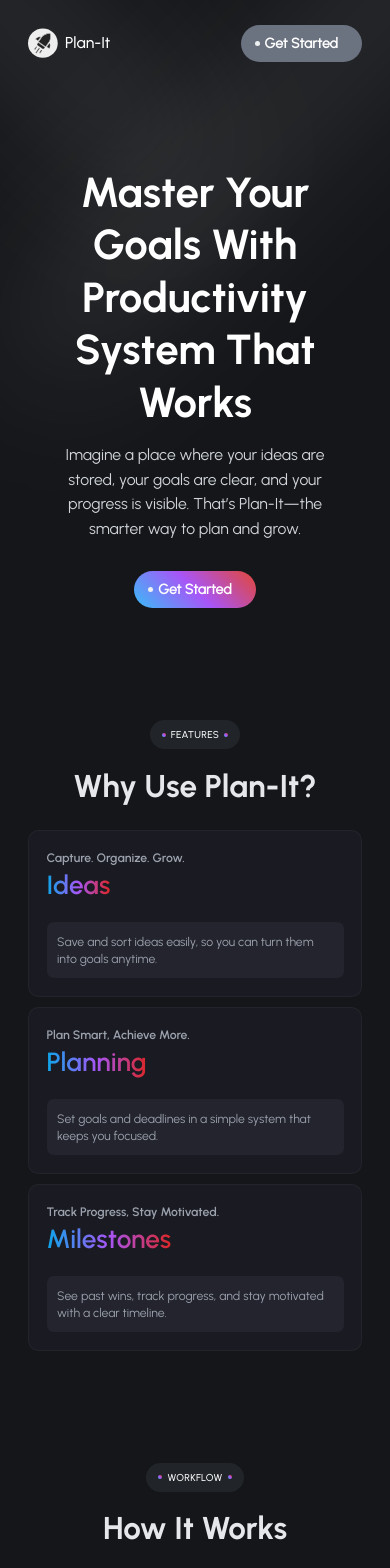
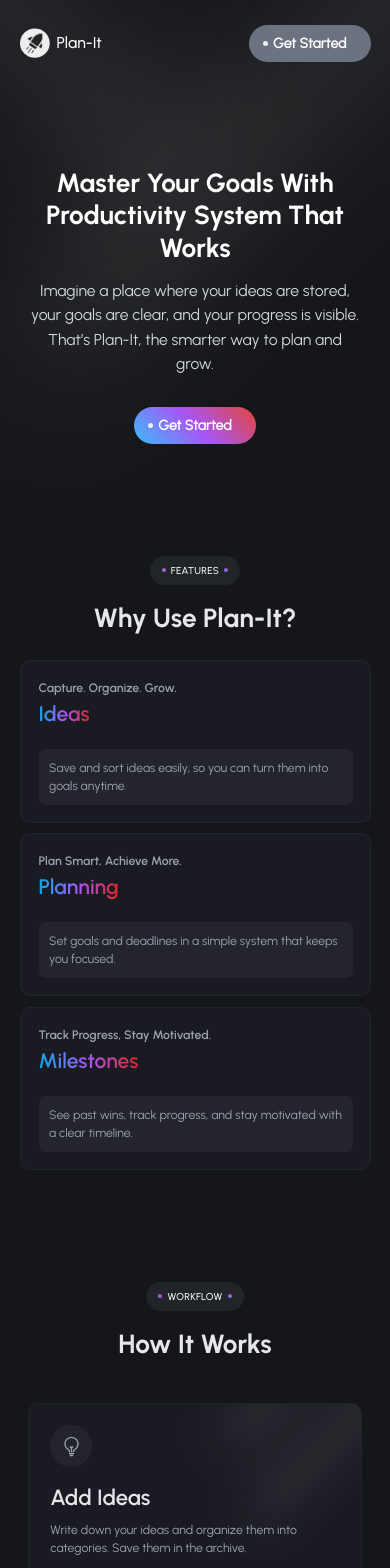
Before and after one commit to rajan-khadkaa/plan-it, a React (Vite) app in the folder frontend/: page / in a window 390 px wide. Shown: the top 1568 px of the page. Built offline with nearby package versions, Linux system fonts and the light colour scheme; no server answers.

Commit message:
login, signup and responsive

```diff
--- a/frontend/src/App.jsx
+++ b/frontend/src/App.jsx
@@ -15,7 +15,7 @@ function App() {
   const [blur, setBlur] = useState(false);
 
   return (
-    <div className="w-full h-screen overflow-visible box-border">
+    <div className="w-full h-[100dvh] overflow-visible box-border">
       <div className="w-full h-full">
         <BlurContext.Provider value={{ blur, setBlur }}>
           <Router>
--- a/frontend/src/components/Login.jsx
+++ b/frontend/src/components/Login.jsx
@@ -55,7 +55,14 @@ function Login() {
         })
         .catch((error) => console.log("Could not login. Try again.", error));
     } catch (error) {
-      if (error.code !== "auth/popup-closed-by-user") setError(error.message);
+      if (error.code === "auth/popup-closed-by-user") {
+        setError("Sign in failed. Please try again.");
+      } else {
+        const errorMsg = error.code.split("/")[1] || error.message;
+        setError(`Error: ${errorMsg}`);
+        // setError("Something went wrong. Please try again.");
+        console.log(error.message);
+      }
     } finally {
       setLoading(false);
     }
@@ -90,7 +97,11 @@ function Login() {
         })
         .catch((error) => console.log("Could not login. Try again.", error));
     } catch (error) {
-      setError(error.message);
+      if (error.code === "auth/invalid-credential") {
+        setError("Incorrect email or password.");
+      } else {
+        setError(error.message);
+      }
     } finally {
       setLoading(false);
     }
@@ -134,7 +145,14 @@ function Login() {
         })
         .catch((error) => console.log("Could not login. Try again.", error));
     } catch (error) {
-      setError(error.message);
+      if (error.code === "auth/email-already-in-use") {
+        setError("Email already in use.");
+      } else if (error.code === "auth/weak-password") {
+        const errorMsg = error.message.split("(")[0].slice(9);
+        setError(errorMsg);
+      } else {
+        setError(error.message);
+      }
     } finally {
       setLoading(false);
     }
@@ -152,8 +170,8 @@ function Login() {
       </div> */}
 
       {/* Right Side: Form */}
-      <div className="w-full md:w-1/2 flex flex-col justify-center items-center bg-white">
-        <div className="flex w-[60%] flex-col gap-2 px-4">
+      <div className="w-[90%] md:w-[60%] lg:w-[36%] flex flex-col justify-center items-center bg-white">
+        <div className="flex w-[90%] flex-col gap-2 px-4">
           {/* Logo */}
           {/* <img
             className="w-[50px] opacity-90 mb-4"
--- a/frontend/src/components/Plans/Plan.jsx
+++ b/frontend/src/components/Plans/Plan.jsx
@@ -108,7 +108,6 @@ function Plan() {
                 </p>
               </div>
             </div>
-            {console.log("checkbox is: ", checked)}
             {/* <div className="w-full flex flex-col gap-4 mt-4 border-2"> */}
             <div className="w-full mt-6 box-border flex flex-col md:flex-row gap-3 justify-start items-center">
               <button
--- a/frontend/src/components/Start.jsx
+++ b/frontend/src/components/Start.jsx
@@ -77,7 +77,7 @@ function Start() {
   ];
 
   return (
-    <div className="pt-5 min-h-screen overflow-hidden w-full bg-primaryBrandColor flex flex-col gap-32 relative box-border m-0">
+    <div className="pt-5 min-h-screen overflow-hidden w-full bg-primaryBrandColor flex flex-col items-center gap-32 relative box-border m-0">
       {/* <div className="md:px-40 px-8 pt-5 min-h-screen overflow-hidden w-full bg-white flex flex-col gap-32 relative box-border m-0"> */}
       {/* Left Spotlight */}
       <div className="absolute top-0 -left-[150px] sm:-left-[50px] w-[400px] h-[100px] bg-white/10 rotate-45 blur-3xl rounded-full"></div>
@@ -85,7 +85,7 @@ function Start() {
       {/* Right Spotlight */}
       <div className="absolute top-0 -right-[400px] sm:-right-[200px] w-[900px] h-[100px] bg-white/10 -rotate-45 blur-3xl rounded-full"></div>
 
-      <div className="flex flex-col gap-32 md:px-40 px-8">
+      <div className="flex flex-col gap-32 w-[90%] md:w-[90%] lg:w-[80%] max-w-[1000px]">
         <nav id="home" className="flex justify-between sticky top-2">
           <div className="flex gap-2 items-center">
             <img
@@ -102,15 +102,15 @@ function Start() {
             <span>Get Started</span>
           </button>
         </nav>
-        <section className="flex flex-col justify-center items-center">
+        <section className="flex w-full flex-col justify-center items-center">
           {/* <h1 className="text-5xl text-white text-center font-primaryBold leading-tight bg-gradient-to-r from-sky-500 via-purple-500 to-red-600 bg-clip-text text-transparent"> */}
-          <h1 className="text-5xl w-[95%] sm:w-[90%] lg:w-[75%] text-white text-center font-primaryBold leading-tight">
+          <h1 className="text-3xl md:text-4xl lg:text-5xl w-full  lg:w-[65%] text-white text-center font-primaryBold leading-tight">
             Master Your Goals With Productivity System That Works
           </h1>
-          <p className="text-lg w-[80%] sm:w-[75%] lg:w-[60%] text-gray-300 mt-4 text-center">
+          <p className="text-lg w-[95%] md:w-[90%] lg:w-[60%] text-gray-300 mt-4 text-center">
             Imagine a place where your ideas are stored, your goals are clear,
-            and your progress is visible. That’s Plan-It—the smarter way to plan
-            and grow.
+            and your progress is visible. That’s Plan-It, the smarter way to
+            plan and grow.
           </p>
           <button onClick={() => navigate("/login")} className="btnHeroStarted">
             <span>Get Started</span>
@@ -120,20 +120,20 @@ function Start() {
           <span className="dotIcon relative flex items-center bg-gray-400 text-gray-50 rounded-full px-6 py-2 bg-opacity-10 text-[10px] font-primaryMedium tracking-wide">
             FEATURES
           </span>
-          <h3 className="text-4xl w-[95%] sm:w-[90%] lg:w-[75%] text-gray-200 text-center font-primaryBold leading-tight mt-5">
+          <h3 className="text-3xl md:text-4xl w-[95%] sm:w-[90%] lg:w-[75%] text-gray-200 text-center font-primaryBold leading-tight mt-5">
             Why Use Plan-It?
           </h3>
-          <div className="w-full flex gap-3 flex-wrap mt-7">
+          <div className="w-full flex justify-center md:justify-start gap-3 flex-wrap mt-7">
             {cardContents.map((content, index) => (
               <div
                 key={index}
                 ref={(elem) => (cardRef.current[index] = elem)}
-                className="rounded-xl cursor-default bg-[#1a1b22] border-[1.5px] border-gray-500/10 min-w-[300px] flex-1 px-5 py-5"
+                className="rounded-xl cursor-default bg-[#1a1b22] border-[1.5px] border-gray-500/10 min-w-full md:min-w-[300px] max-w-[49%] flex-1 px-5 py-5"
               >
                 <p className="text-sm text-gray-400 font-primarySemiBold">
                   {content.suppText}
                 </p>
-                <h5 className="mt-1 text-3xl w-fit font-primarySemiBold bg-gradient-to-r from-sky-500 via-purple-500 to-red-600 bg-clip-text text-transparent">
+                <h5 className="mt-1 text-2xl md:text-3xl w-fit font-primarySemiBold bg-gradient-to-r from-sky-500 via-purple-500 to-red-600 bg-clip-text text-transparent">
                   {content.headText}
                 </h5>
                 <div className="bg-[#23242d] mt-6 px-3 py-3 rounded-lg">
@@ -147,7 +147,7 @@ function Start() {
           <span className="dotIcon relative flex items-center bg-gray-400 text-gray-50 rounded-full px-6 py-2 bg-opacity-10 text-[10px] font-primaryMedium tracking-wide">
             WORKFLOW
           </span>
-          <h3 className="text-4xl w-[95%] sm:w-[90%] lg:w-[75%] text-gray-200 text-center font-primaryBold leading-tight mt-5">
+          <h3 className="text-3xl md:text-4xl w-[95%] sm:w-[90%] lg:w-[75%] text-gray-200 text-center font-primaryBold leading-tight mt-5">
             How It Works
           </h3>
           <div className="w-[95%] sm:w-[90%] lg:w-[75%] flex flex-col gap-3 items-start mt-12">
@@ -231,7 +231,7 @@ function Start() {
           <span className="dotIcon relative flex items-center bg-gray-400 text-gray-50 rounded-full px-6 py-2 bg-opacity-10 text-[10px] font-primaryMedium tracking-wide">
             LAUNCH
           </span>
-          <h3 className="text-4xl w-[95%] sm:w-[90%] lg:w-[75%] text-gray-200 text-center font-primaryBold leading-tight mt-5">
+          <h3 className="text-3xl md:text-4xl w-[95%] sm:w-[90%] lg:w-[75%] text-gray-200 text-center font-primaryBold leading-tight mt-5">
             Ready to Turn Your Ideas into Reality?
           </h3>
           <p className="text-gray-400 text-sm sm:text-base mt-4 w-[90%] sm:w-[60%]">
@@ -249,7 +249,7 @@ function Start() {
       </div>
       <footer
         id="footer"
-        className="flex  flex-col sm:flex-row sm:justify-center bg-[#1a1b22]"
+        className="flex w-full flex-col sm:flex-row sm:justify-center bg-[#1a1b22]"
       >
         <div className="w-[95%] sm:w-[90%] lg:w-[75%] flex  flex-col gap-6 sm:gap-6 sm:flex-row justify-between py-10  px-8">
           <div className="flex flex-col gap-8">
```
Also changed, not shown: frontend/src/components/Sidebar.jsx (+13 -13 lines), 1 other file (tests, documents, lock files or other folders).
